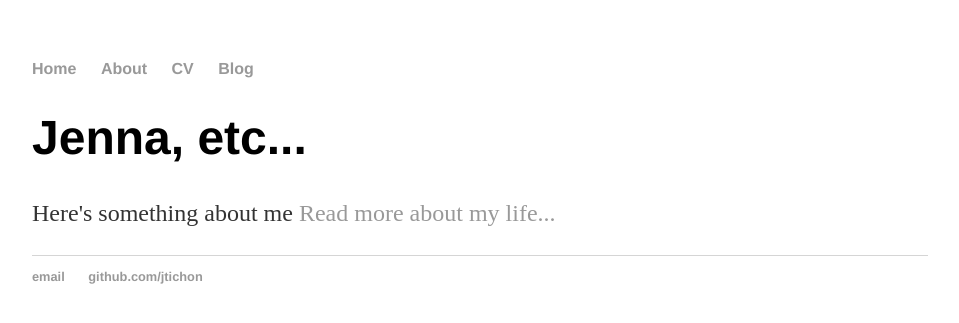
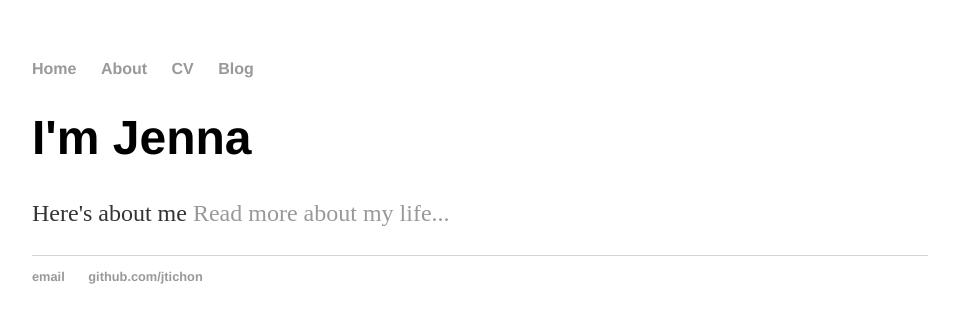
Before and after one commit to jtichon/jtichon.github.io, a Jekyll site: the page built from index.html, in a window 1280 px wide. Shown: the top 323 px of the page, without its empty margins (160-1119 px from the left). Built offline with Jekyll 4.4.1, drawn with Linux system fonts in a browser that asks for light colours.

Commit message:
Update index.html

```diff
--- a/index.html
+++ b/index.html
@@ -1,30 +1,8 @@
-<!DOCTYPE html>
-<html>
-	<head>
-		<title>Jenna's Website</title>
-		<!-- link to main stylesheet -->
-		<link rel="stylesheet" type="text/css" href="/css/main.css">
-	</head>
-	<body>
-		<nav>
-    		<ul>
-        		<li><a href="/">Home</a></li>
-	        	<li><a href="/about">About</a></li>
-        		<li><a href="/cv">CV</a></li>
-        		<li><a href="/blog">Blog</a></li>
-    		</ul>
-		</nav>
-		<div class="container">
-    		<div class="blurb">
-        		<h1>Jenna, etc...</h1>
-				<p>Here's something about me <a href="/about">Read more about my life...</a></p>
-    		</div><!-- /.blurb -->
-		</div><!-- /.container -->
-		<footer>
-    		<ul>
-        		<li><a href="mailto:jenna.tichon@umanitoba.ca">email</a></li>
-        		<li><a href="https://github.com/jtichon">github.com/jtichon</a></li>
-			</ul>
-		</footer>
-	</body>
-</html>
+---
+layout: default
+title: JenNa's website
+---
+<div class="blurb">
+	<h1>I'm Jenna</h1>
+	<p>Here's about me <a href="/about">Read more about my life...</a></p>
+</div><!-- /.blurb -->
```
